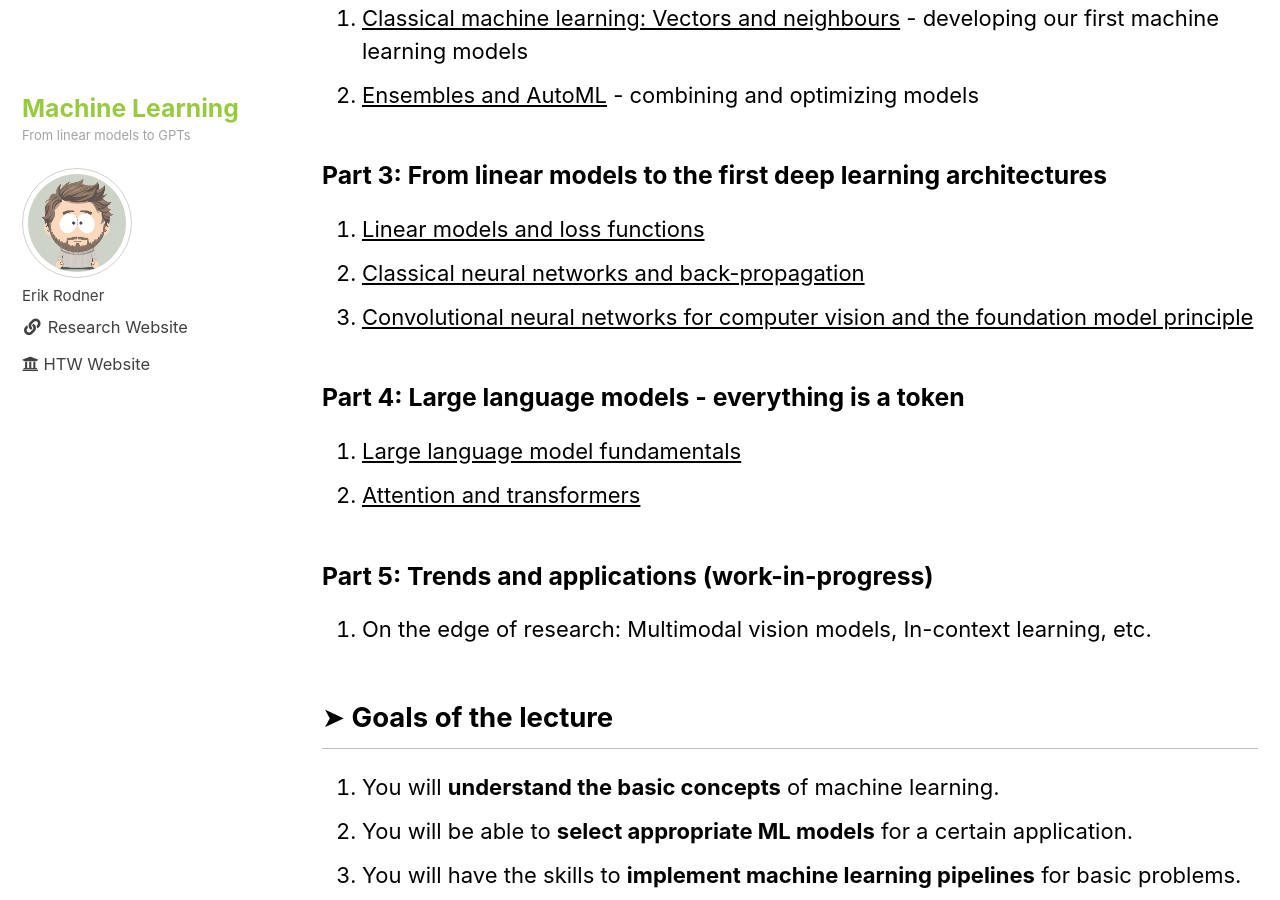
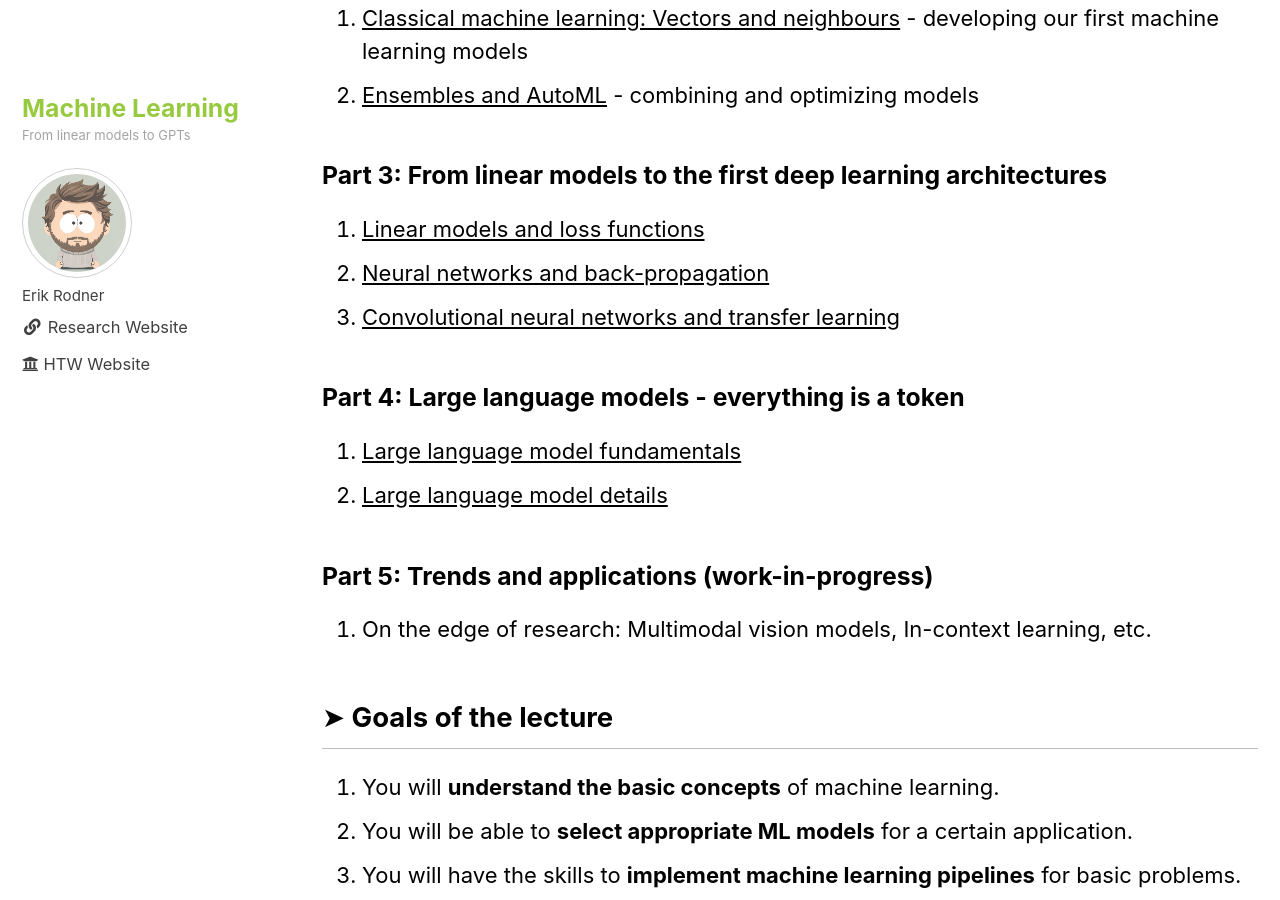
Before and after one commit to HTW-Berlin-KI-Werkstatt/ml-lecture, a Jekyll site: the page built from index.md, in a window 1280 px wide and 900 px high, scrolled down 1413 px. Built offline with Jekyll 4.4.1, drawn with Linux system fonts in a browser that asks for light colours; cached includes are drawn as plain includes.

Commit message:
Lecture 00 history wording, align index titles, update modules submodule
Co-Authored-By: Claude Fable 5 <noreply@anthropic.com>
Claude-Session: https://claude.ai/code/session_01YGM661YBQ24WxF2oj6JXVn

```diff
--- a/index.md
+++ b/index.md
@@ -45,13 +45,13 @@ Specifically, we will deal with the following content: [^1]
 ### Part 3: From linear models to the first deep learning architectures
 
 5. [Linear models and loss functions](lectures/05/05.md)
-6. [Classical neural networks and back-propagation](lectures/06/06.md)
-7. [Convolutional neural networks for computer vision and the foundation model principle](lectures/07/07.md)
+6. [Neural networks and back-propagation](lectures/06/06.md)
+7. [Convolutional neural networks and transfer learning](lectures/07/07.md)
 
 ### Part 4: Large language models - everything is a token
 
 8. [Large language model fundamentals](lectures/08/08.md)
-9. [Attention and transformers](lectures/09/09.md)
+9. [Large language model details](lectures/09/09.md)
 
 ### Part 5: Trends and applications (work-in-progress)
 
```
Also changed, not shown: lectures/00/00.md (+2 -2 lines), lectures/07/07.md (+1 -1 lines), lectures/08/08.md (+1 -1 lines).
